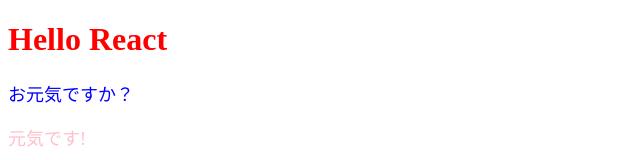
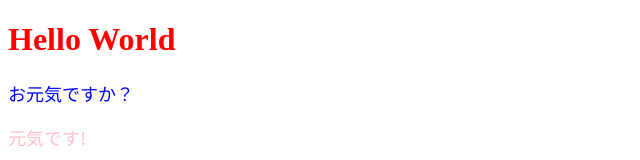
Before and after one commit to hiroweb/react_helloworld, a React (Create React App) app: page / in a window 1280 px wide. Shown: the top 160 px of the page, without its empty margins (0-640 px from the left). Built offline with nearby package versions, Linux system fonts and the light colour scheme.

Commit message:
helloworld

```diff
--- a/src/App.jsx
+++ b/src/App.jsx
@@ -8,7 +8,7 @@
   };
   return (
     <>
-      <h1 style={{ color: "red" }}>Hello React</h1>
+      <h1 style={{ color: "red" }}>Hello World</h1>
       <ColorfulMessage color="blue">お元気ですか？</ColorfulMessage>
       <ColorfulMessage color="pink">元気です!</ColorfulMessage>
       <button onClick={onClickCountUp}>カウントアップ</button>
```
Also changed, not shown: 1 other file (tests, documents, lock files or other folders).
